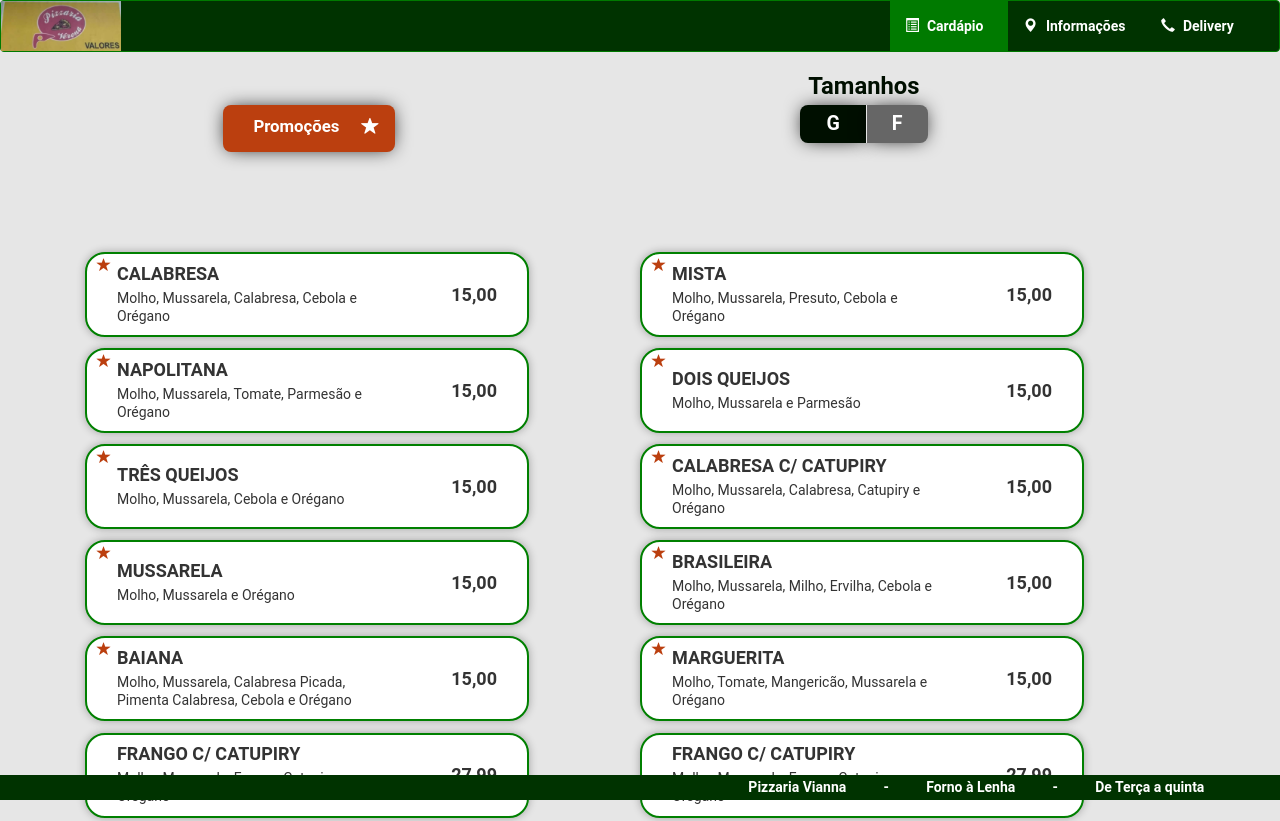
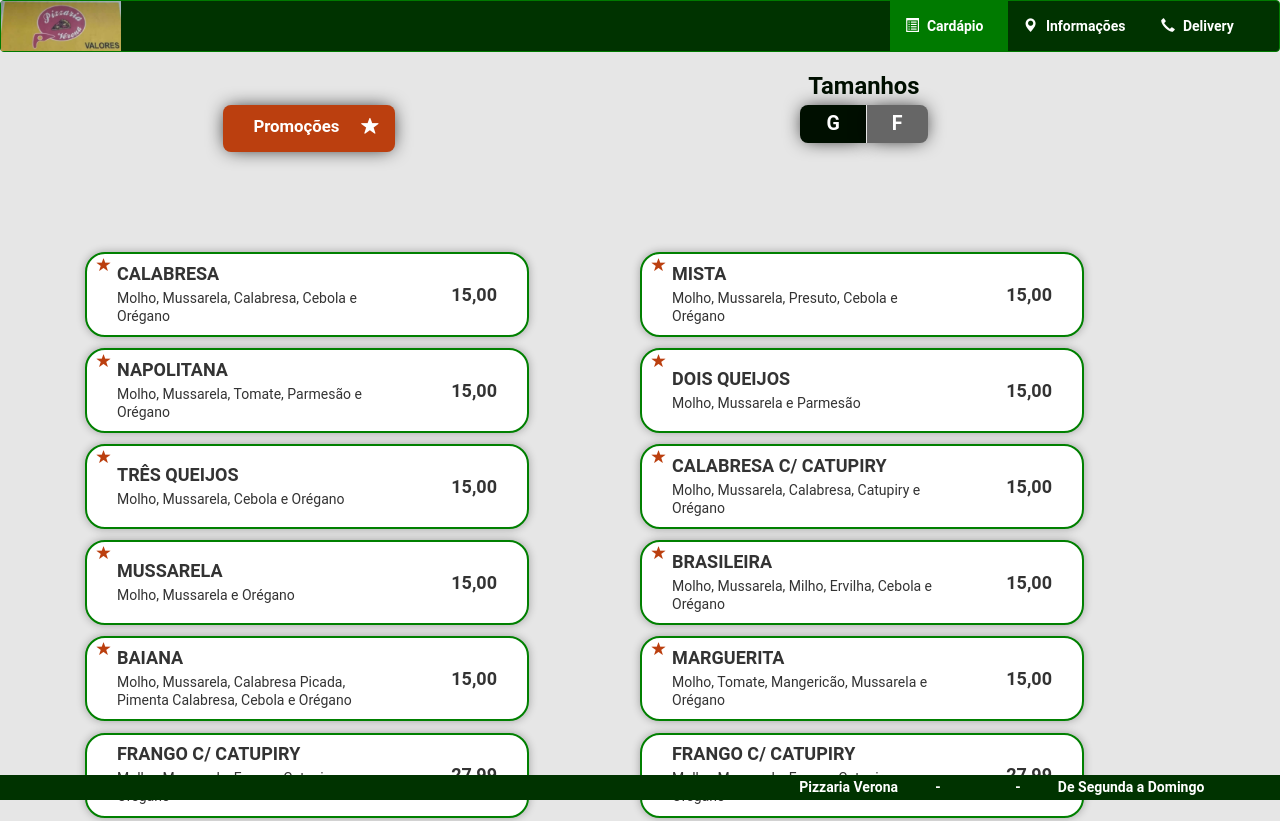
Before and after one commit to KassioStos/pizzariaverona, a plain HTML site: page index.html in a window 1280 px wide. Shown: the top 821 px of the page. Drawn offline with Linux system fonts and the light colour scheme.

Commit message:
Update index.html

```diff
--- a/index.html
+++ b/index.html
@@ -144,7 +144,7 @@
 	</div>
 	<!-- /container -->
 
-	<div class="footer"><p>Pizzaria Vianna</p><p>-</p><p>Forno à Lenha</p><p class="hidden-xs">-</p><p class="hidden-xs">De Terça a quinta</p></div>
+	<div class="footer"><p>Pizzaria Verona</p><p>-</p><p></p><p class="hidden-xs">-</p><p class="hidden-xs">De Segunda a Domingo</p></div>
 
 	<div id="loader" class="loader">
 		<div class="pizza-loader"></div>
```
